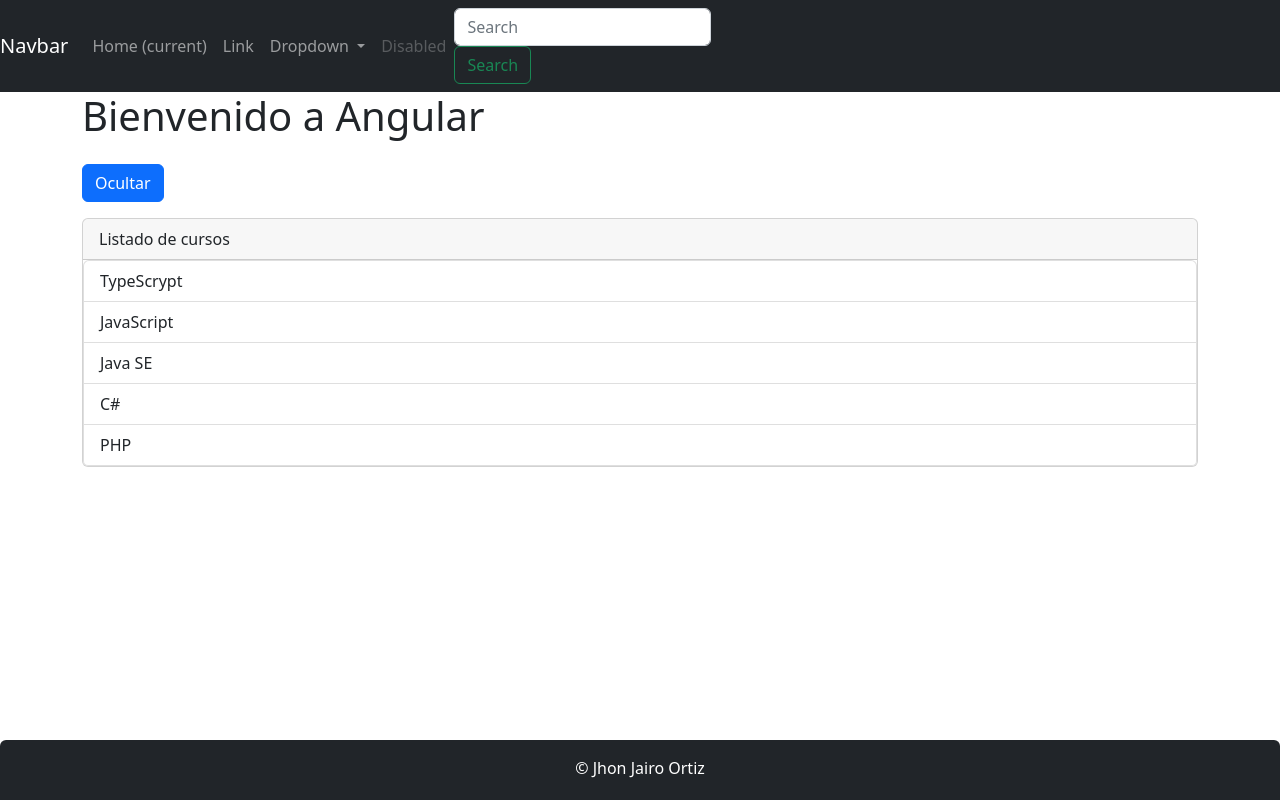
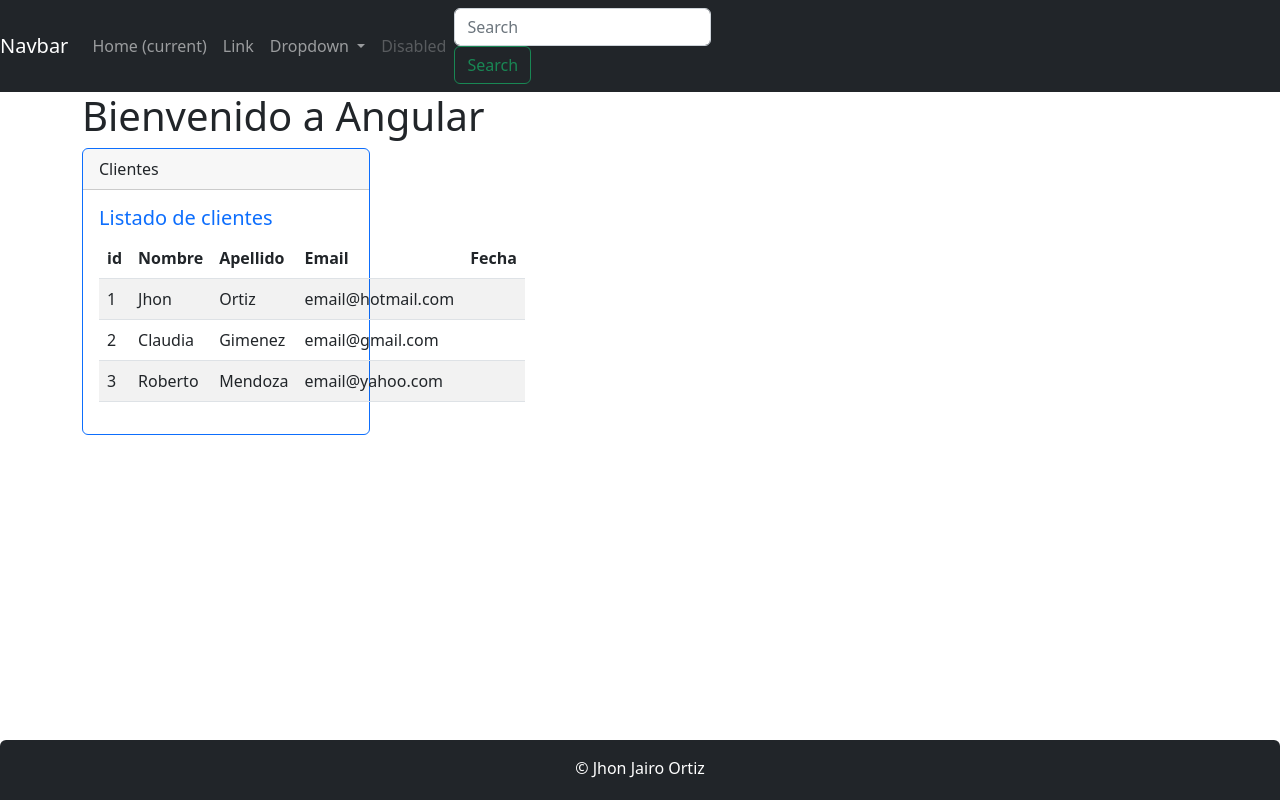
Before and after one commit to jjortiz016/front_clientes_Angular, an Angular app: page /clientes in a window 1280 px wide. Built offline with nearby package versions, Linux system fonts and the light colour scheme.

Commit message:
Creando el listado los objeto del tipo Cliente, se creo de un card una tabla con el *ngFor y se modifico el app.component.html para llamar el componente dentro de clientes.component.ts creamos un array con el listado

```diff
--- a/src/app/app.component.html
+++ b/src/app/app.component.html
@@ -4,7 +4,7 @@
     {{title}}
   </h1>
 
-  <app-directiva></app-directiva>
+  <app-clientes></app-clientes>
 
 </div>
 <app-footer></app-footer>
--- a/src/app/clientes/clientes.component.html
+++ b/src/app/clientes/clientes.component.html
@@ -1 +1,28 @@
-<p>clientes works!</p>
+<div class="card border-primary mb-3" style="max-width: 18rem;">
+    <div class="card-header">Clientes</div>
+    <div class="card-body text-primary">
+      <h5 class="card-title">Listado de clientes</h5>
+      <table class="table table-borderd table-striped">
+         <thead>
+            <tr>
+                <th>id</th>
+                <th>Nombre</th>
+                <th>Apellido</th>
+                <th>Email</th>
+                <th>Fecha</th>
+            </tr>
+
+         </thead>
+         <tbody>
+            <tr *ngFor="let cliente of clientes">
+              <td>{{cliente.id}}</td>
+              <td>{{cliente.nombre}}</td>
+              <td>{{cliente.apellido}}</td>
+              <td>{{cliente.email}}</td>
+              <td>{{cliente.createdAt}}</td>
+            </tr>
+         </tbody>
+      </table>
+
+    </div>
+  </div>
--- a/src/app/clientes/clientes.component.ts
+++ b/src/app/clientes/clientes.component.ts
@@ -1,4 +1,5 @@
 import { Component } from '@angular/core';
+import { Cliente } from './cliente';
 
 @Component({
   selector: 'app-clientes',
@@ -6,5 +7,12 @@ import { Component } from '@angular/core';
 
 })
 export class ClientesComponent {
+  clientes: Cliente[] = [
+    {id:1, nombre: 'Jhon', apellido: 'Ortiz', email: 'email@hotmail.com', createAt:'2023-08-01'},
+    {id:2, nombre: 'Claudia', apellido: 'Gimenez', email: 'email@gmail.com', createAt:'2023-08-02'},
+    {id:3, nombre: 'Roberto', apellido: 'Mendoza', email: 'email@yahoo.com', createAt:'2023-08-01'}
+
+  ];
+
     constructor() {}
 }
```
